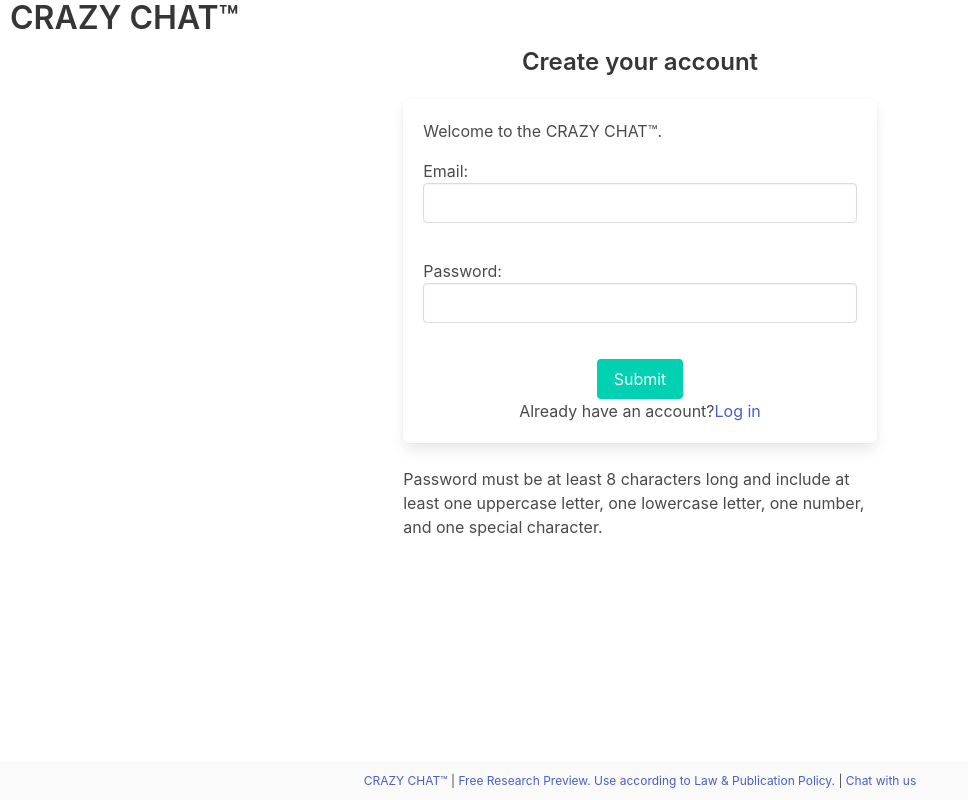
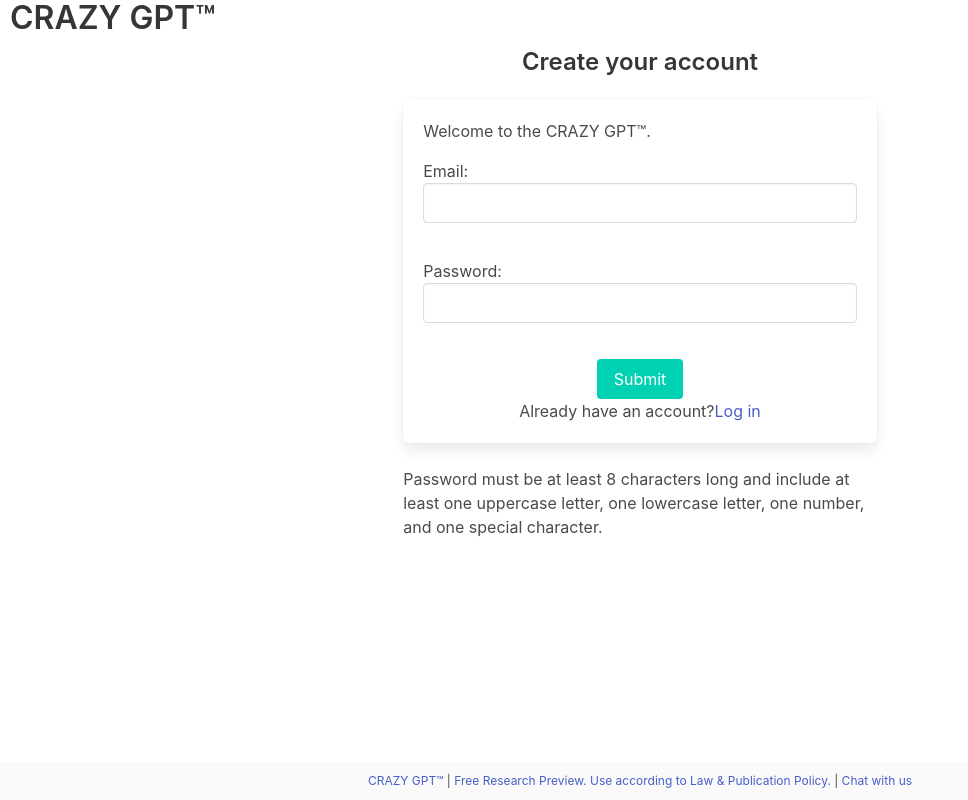
Before and after one commit to xsm0826/ChatGPT-Speech, a Flask app: page /register in a window 1280 px wide. Shown: the whole page, without its empty margins (0-968 px from the left). Run offline with Flask 2, Linux system fonts and the light colour scheme; parts of the project's set-up code (start-up, migrations or seed data) failed here and were passed over.

Commit message:
new project

```diff
--- a/api/__init__.py
+++ b/api/__init__.py
@@ -1,5 +1,5 @@
 # -*- coding: utf-8 -*-
-# @Project ：ChatGPT-Speech111
+# @Project ：ChatGPT-Speech
 # @File ：__init__.py.py
 # @Author ：XSM
 # @Date ：2023/3/5 18:00
--- a/api/chat.py
+++ b/api/chat.py
@@ -1,5 +1,5 @@
 # -*- coding: utf-8 -*-
-# @Project ：ChatGPT-Speech111
+# @Project ：ChatGPT-Speech
 # @File ：chat.py
 # @Author ：XSM
 # @Date ：2023/3/5 18:00
--- a/api/voice.py
+++ b/api/voice.py
@@ -1,5 +1,5 @@
 # -*- coding: utf-8 -*-
-# @Project ：ChatGPT-Speech111
+# @Project ：ChatGPT-Speech
 # @File ：voice.py
 # @Author ：XSM
 # @Date ：2023/3/5 18:00
--- a/app.py
+++ b/app.py
@@ -1,9 +1,10 @@
 # -*- coding: utf-8 -*-
-# @Project ：ChatGPT-Speech111
+# @Project ：ChatGPT-Speech
 # @File ：app.py
 # @Author ：XSM
 # @Date ：2023/3/3 23:43
 import hashlib
+import os
 
 import markdown
 from flask import Flask, render_template, request, session, redirect, url_for, send_from_directory
@@ -11,9 +12,9 @@
 from api.chat import api_chat
 from api.voice import api_voice
 from db import find_user, create_user
-from server.chatgpt import chatgpt, set_topic
 
 app = Flask('CRAZY_GPT')
+app.secret_key = os.environ.get('crazy_gpt_key')
 app.secret_key = "mysecretkey"
 
 
--- a/db/__init__.py
+++ b/db/__init__.py
@@ -1,5 +1,5 @@
 # -*- coding: utf-8 -*-
-# @Project ：ChatGPT-Speech111
+# @Project ：ChatGPT-Speech
 # @File ：__init__.py.py
 # @Author ：XSM
 # @Date ：2023/3/4 10:51
@@ -8,7 +8,7 @@
 
 from server import logger
 
-file_db = r'/\db\chatgpt.db'
+file_db = r'.\db\chatgpt.db'
 
 
 def create_tables():
--- a/server/__init__.py
+++ b/server/__init__.py
@@ -1,5 +1,5 @@
 # -*- coding: utf-8 -*-
-# @Project ：ChatGPT-Speech111
+# @Project ：ChatGPT-Speech
 # @File ：__init__.py.py
 # @Author ：XSM
 # @Date ：2023/3/4 0:03
--- a/server/chatgpt.py
+++ b/server/chatgpt.py
@@ -1,6 +1,6 @@
 # -*- coding: utf-8 -*-
-# @Project ：ChatGPT-Speech111
-# @File ：ChatGPT-Speech111.py
+# @Project ：ChatGPT-Speech
+# @File ：ChatGPT-Speech.py
 # @Author ：XSM
 # @Date ：2023/3/3 21:40
 import os
--- a/templates/register.html
+++ b/templates/register.html
@@ -2,7 +2,7 @@
 <html lang="en">
 <head>
     <meta charset="UTF-8">
-    <title>CRAZY CHAT: Sign up</title>
+    <title>CRAZY GPT: Sign up</title>
     <link rel="stylesheet" href="https://cdn.jsdelivr.net/npm/bulma@0.9.3/css/bulma.min.css">
     <style>
         body {
@@ -36,7 +36,7 @@
 <body>
 <div class="header">
     <div style="top: 0">
-        <h1 class="title">CRAZY CHAT&trade;</h1>
+        <h1 class="title">CRAZY GPT&trade;</h1>
     </div>
 </div>
 <div class="content">
@@ -44,7 +44,7 @@
         <div class="container" style="width: 40%;">
             <h3 class="title" style="text-align: center;">Create your account</h3>
             <form action="/register" method="post" class="box">
-                <div><p>Welcome to the CRAZY CHAT&trade;. <br/></p></div>
+                <div><p>Welcome to the CRAZY GPT&trade;. <br/></p></div>
                 <p></p>
                 <div class="field">
                     <label for="email">Email:</label>
@@ -73,7 +73,7 @@
 </div>
 <div class="footer">
     <p>
-        <a href="#">CRAZY CHAT&trade;</a> | <a href="https://platform.openai.com/docs/usage-policies/disallowed-usage">Free
+        <a href="#">CRAZY GPT&trade;</a> | <a href="https://platform.openai.com/docs/usage-policies/disallowed-usage">Free
         Research Preview. Use according to Law & Publication Policy.</a> | <a href="/connect">Chat with us</a>
     </p>
 </div>
```
Also changed, not shown: templates/index.html (+4 -4 lines), templates/login.html (+4 -4 lines), README.md, db/chatgpt.db (added), 2 other files.
